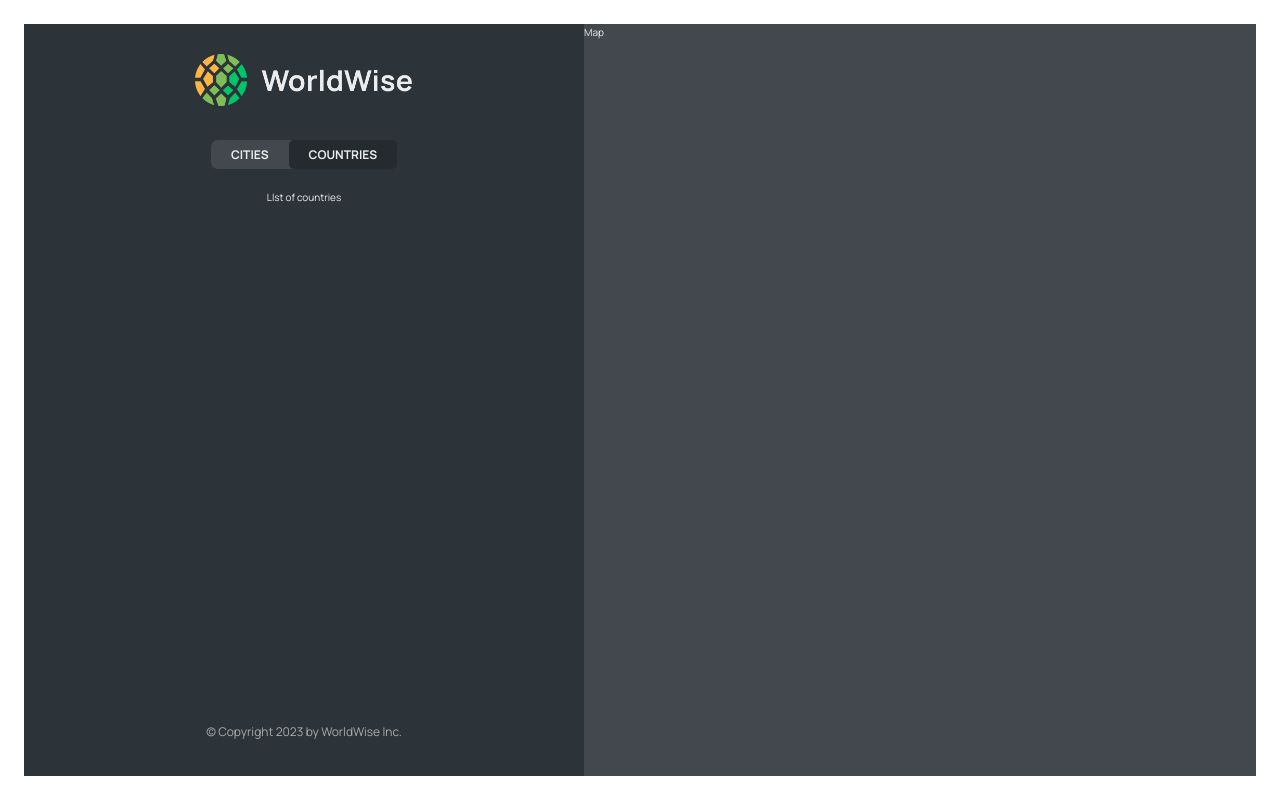
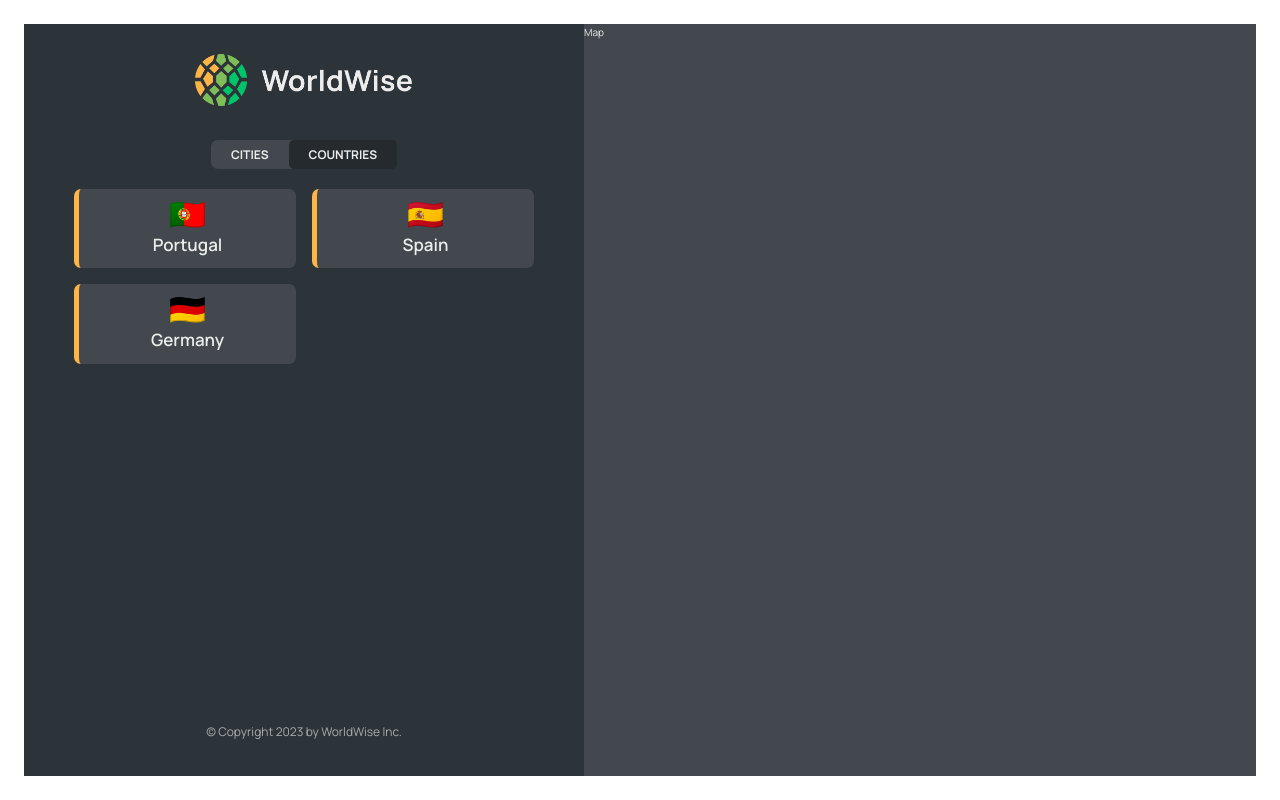
Before and after one commit to cathrynngaosi/worldwise, a React (Vite) app: page /app/countries in a window 1280 px wide. Built offline with nearby package versions, Linux system fonts and the light colour scheme; data requests are answered from the project's data file.

Commit message:
Implement Countries List

```diff
--- a/src/App.jsx
+++ b/src/App.jsx
@@ -1,4 +1,5 @@
 import { BrowserRouter, Routes, Route } from "react-router-dom";
+import { useEffect, useState } from "react";
 import Product from "./pages/Product";
 import Pricing from "./pages/Pricing";
 import Homepage from "./pages/Homepage";
@@ -6,7 +7,7 @@
 import AppLayout from "./pages/AppLayout";
 import Login from "./pages/Login";
 import CityList from "./components/CityList";
-import { useEffect, useState } from "react";
+import CountryList from "./components/CountryList";
 
 const URL = "http://localhost:8000";
 function App() {
@@ -45,7 +46,10 @@
             path="cities"
             element={<CityList cities={cities} isLoading={isLoading} />}
           />
-          <Route path="countries" element={<p>LIst of countries </p>} />
+          <Route
+            path="countries"
+            element={<CountryList cities={cities} isLoading={isLoading} />}
+          />
           <Route path="form" element={<p>Form </p>} />
         </Route>
         <Route path="login" element={<Login />} />
--- /dev/null
+++ b/src/components/CountryList.jsx
@@ -0,0 +1,29 @@
+import styles from "./CountryList.module.css";
+import CountryItem from "./CountryItem";
+import Spinner from "./Spinner";
+import Message from "./Message";
+
+function CountryList({ cities, isLoading }) {
+  if (isLoading) return <Spinner />;
+
+  if (!cities.length)
+    return (
+      <Message message="Add your first city by clicking on a city on the map." />
+    );
+
+  const countries = cities.reduce((arr, city) => {
+    if (!arr.map((el) => el.country).includes(city.country))
+      return [...arr, { country: city.country, emoji: city.emoji }];
+    else return arr;
+  }, []);
+
+  return (
+    <ul className={styles.countryList}>
+      {countries.map((country) => (
+        <CountryItem country={country} key={country.name} />
+      ))}
+    </ul>
+  );
+}
+
+export default CountryList;
```
